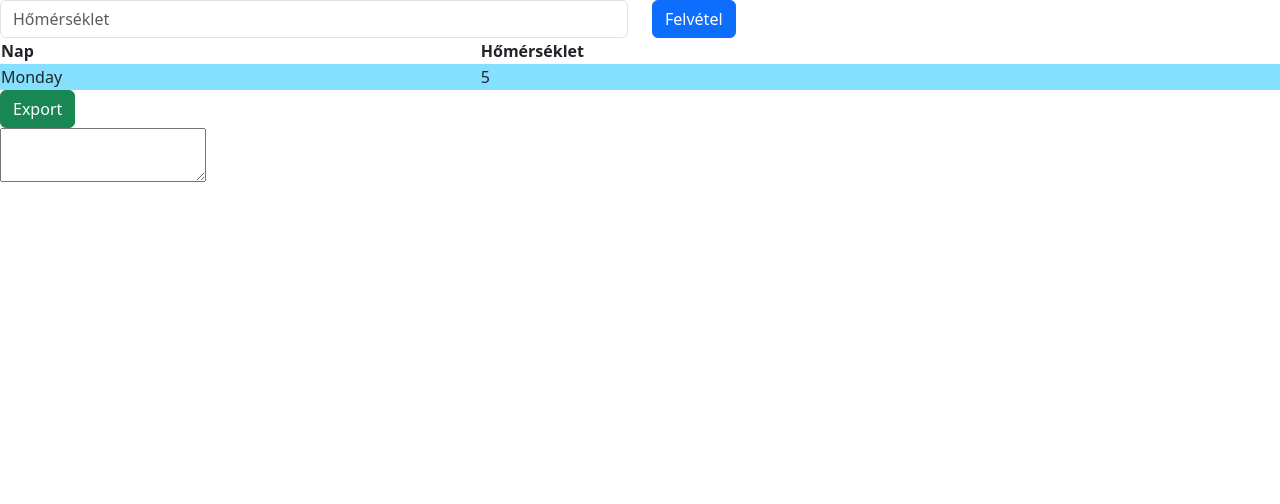
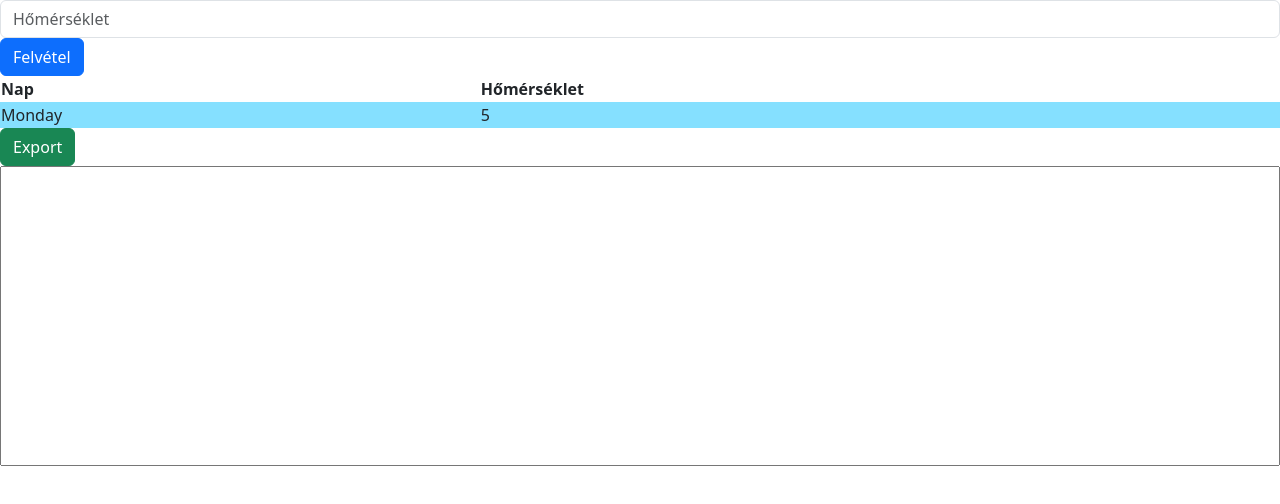
Before and after one commit to M4rc1xd/homerseklet-szamonkeres, a website built with Vite: page index.html in a window 1280 px wide. Both pictures are taken after typing "5" into the empty fields and a click on the button "Felvétel". Built offline with nearby package versions, Linux system fonts and the light colour scheme; no server answers.

Commit message:
kis formazas kell meg

```diff
--- a/index.html
+++ b/index.html
@@ -10,16 +10,8 @@
 
 <body>
   <form>
-    <div class="row">
-      <div class="col">
-        <input type="number" name="homerseklet" id="homerseklet" class="form-control" required
-          placeholder="Hőmérséklet">
-      </div>
-      <div class="col">
-        <button class="btn btn-primary" id="submit-btn" type="submit">Felvétel</button>
-      </div>
-
-    </div>
+    <input type="number" name="homerseklet" id="homerseklet" class="form-control" required placeholder="Hőmérséklet">
+    <button class="btn btn-primary" id="submit-btn" type="submit">Felvétel</button>
 
   </form>
   <table id="table"></table>
--- a/src/main.ts
+++ b/src/main.ts
@@ -1,8 +1,17 @@
 import type { Temp } from "./Temp";
-import './style.css'
+import "./style.css";
+
+let lista: Temp[] = [];
 
 async function loadTable() {
   const data = await getData();
+
+  lista.push(...data);
+
+  tableIras();
+}
+
+function tableIras() {
   const table = document.getElementById("table") as HTMLTableElement;
   table.innerHTML = "";
   const row = document.createElement("tr");
@@ -13,35 +22,26 @@ async function loadTable() {
   row.appendChild(header1);
   row.appendChild(header2);
   table.appendChild(row);
-
-
-
-  for (const item of data) {
-    tableHozzaadas(item.day, item.temperature);
-  }
-
-}
-
-function tableHozzaadas(day: string, temp: number){
-  const table = document.getElementById("table") as HTMLTableElement;
-
+  for (const { day, temperature } of lista) {
     const tr = document.createElement("tr");
     const td1 = document.createElement("td");
     td1.textContent = day;
     const td2 = document.createElement("td");
-    td2.textContent = temp.toString();
-    if (temp > 29) {
+    td2.textContent = temperature.toString();
+    if (temperature > 29) {
       tr.style.backgroundColor = "#ff7f7f";
-    } else if (temp < 10) {
+    } else if (temperature < 10) {
       tr.style.backgroundColor = "#85e0ff";
     }
     tr.appendChild(td1);
     tr.appendChild(td2);
     table.appendChild(tr);
+  }
 }
 
 async function getData(): Promise<Temp[]> {
-  const url = "https://petrik-idojaras-default-rtdb.europe-west1.firebasedatabase.app/.json";
+  const url =
+    "https://petrik-idojaras-default-rtdb.europe-west1.firebasedatabase.app/.json";
   try {
     const response = await fetch(url);
     if (!response.ok) {
@@ -51,7 +51,7 @@ async function getData(): Promise<Temp[]> {
     const result: Temp[] = await response.json();
     return result;
   } catch (error) {
-    console.error('valami nem jo');
+    console.error("valami nem jo");
     return [];
   }
 }
@@ -59,15 +59,22 @@ async function getData(): Promise<Temp[]> {
 document.getElementById("submit-btn")?.addEventListener("click", (e) => {
   e.preventDefault();
   const now = new Date();
-  const day = now.toLocaleDateString("en-US", { weekday: 'long' });
-  tableHozzaadas(day, document.getElementById("homerseklet") as HTMLInputElement ? parseInt((document.getElementById("homerseklet") as HTMLInputElement).value) : 0);
+  const day = now.toLocaleDateString("en-US", { weekday: "long" });
+  lista.push({
+    day: day,
+    temperature: parseInt(
+      (document.getElementById("homerseklet") as HTMLInputElement).value,
+    ),
+  });
+  tableIras();
   document.getElementById("homerseklet")!.value = "";
-
 });
 
-// document.getElementById("export")?.addEventListener("click", () => {
+document.getElementById("export")?.addEventListener("click", () => {
+  const textArea = document.getElementById("exported") as HTMLTextAreaElement;
+  textArea.value = JSON.stringify(lista);
+});
 
-// }
-
-
-document.addEventListener('DOMContentLoaded', () => {loadTable()});
+document.addEventListener("DOMContentLoaded", () => {
+  loadTable();
+});
--- a/src/style.css
+++ b/src/style.css
@@ -2,3 +2,9 @@ table {
   width: 100%;
   text-transform: capitalize;
 }
+
+textarea {
+  width: 100%;
+  height: 300px;
+  resize: none;
+}
```
